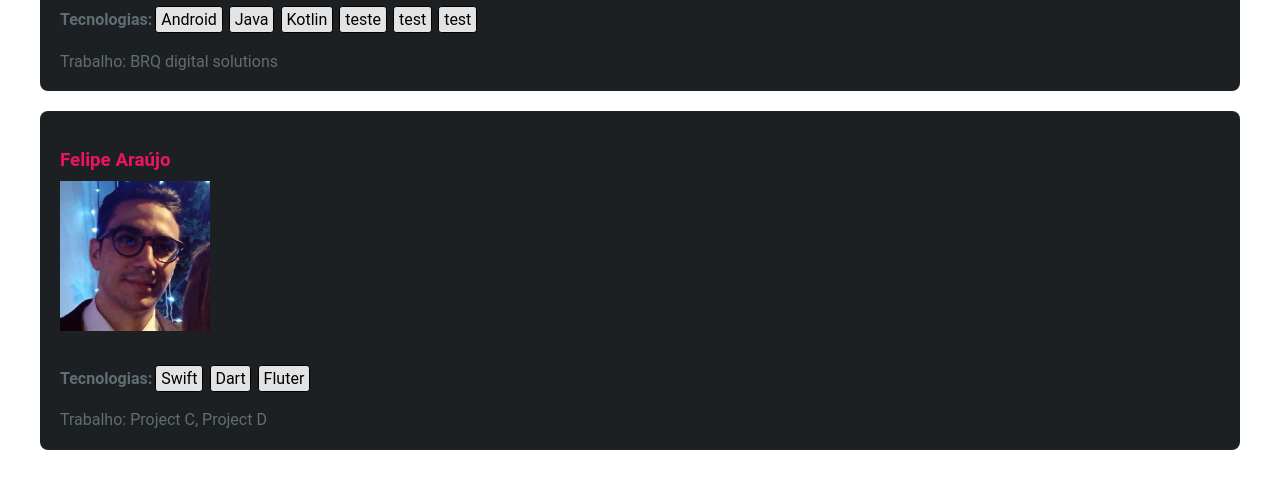
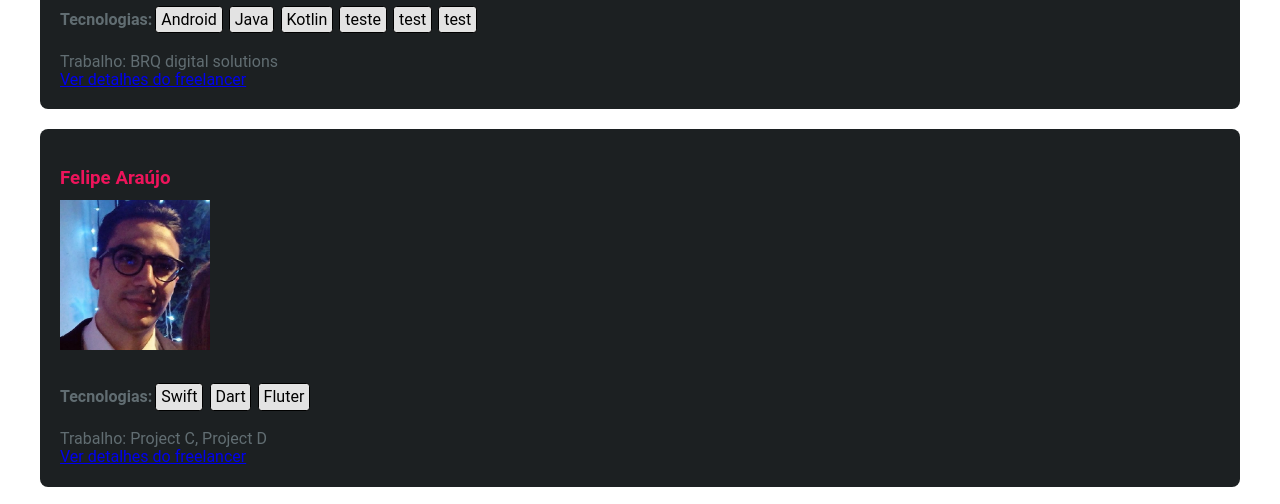
Before and after one commit to Jose-WDG/1mobr_projeto_final_reactjs, a React (Vite) app: page / in a window 1280 px wide. Shown: the part 334-838 px from the top of the page. Before the commit the page ends 804 px from the top, so only its background shows below. Built offline with nearby package versions, Linux system fonts and the light colour scheme.

Commit message:
Criando rotas para detalhe do freelancer.

```diff
--- a/package.json
+++ b/package.json
@@ -24,6 +24,7 @@
     "eslint-plugin-react": "^7.32.2",
     "eslint-plugin-react-hooks": "^4.6.0",
     "eslint-plugin-react-refresh": "^0.3.4",
+    "react-router-dom": "^6.11.2",
     "styled-components": "^5.3.11",
     "vite": "^4.3.2"
   }
--- /dev/null
+++ b/src/components/FreelancerDetails.jsx
@@ -0,0 +1,14 @@
+import { useParams } from 'react-router-dom';
+
+const FreelancerDetails = () => {
+  const { id } = useParams();
+
+  // Use o ID do freelancer para carregar os detalhes do freelancer correspondente
+
+  return (
+    // Renderize os detalhes do freelancer
+    <></>
+  );
+};
+
+export default FreelancerDetails;
--- a/src/components/FreelancerList.jsx
+++ b/src/components/FreelancerList.jsx
@@ -1,5 +1,6 @@
 import React from 'react';
 import styled from 'styled-components';
+import { Link } from 'react-router-dom';
 import SkillItem from './SkillItem';
 
 const FreelancerListContainer = styled.ul`
@@ -40,6 +41,7 @@ const FreelancerRecentWork = styled.p`
 const FreelancerList = () => {
   const freelancers = [
     {
+      id: 1,
       name: 'José Ramalho',
       photo: '/src/assets/foto-jose.jpg',
       technologies: [
@@ -48,6 +50,7 @@ const FreelancerList = () => {
       recentWork: 'BRQ digital solutions',
     },
     {
+      id: 2,
       name: 'Felipe Araújo',
       photo: '/src/assets/foto-felipe.png',
       technologies: ['Swift', 'Dart', 'Fluter'],
@@ -71,6 +74,9 @@ const FreelancerList = () => {
           <FreelancerRecentWork>
             Trabalho: {freelancer.recentWork}
           </FreelancerRecentWork>
+          <Link to={`/freelancer/${freelancer.id}`}>
+    Ver detalhes do freelancer
+  </Link>
         </FreelancerCard>
       ))}
     </FreelancerListContainer>
--- a/src/main.jsx
+++ b/src/main.jsx
@@ -2,10 +2,12 @@ import React from 'react'
 import ReactDOM from 'react-dom/client'
 import Home from './pages/Home.jsx'
 import GlobalStyle from './styles/GlobalStyles.js'
+import Rota from './pages/Routes.jsx'
 
 ReactDOM.createRoot(document.getElementById('root')).render(
   <React.StrictMode>
+    <Rota />
     <GlobalStyle />
-    <Home />
+
   </React.StrictMode>,
 )
--- /dev/null
+++ b/src/pages/Routes.jsx
@@ -0,0 +1,19 @@
+import React from 'react';
+import { BrowserRouter as Router, Routes, Route } from 'react-router-dom';
+import FreelancerList from '../components/FreelancerList';
+import FreelancerDetails from '../components/FreelancerDetails';
+import Home from './Home';
+
+const Rota = () => {
+  return (
+    <Router>
+      <Routes>
+        <Route path="/" element={<Home/>} />
+
+        <Route path="/freelancer/:id" element={<FreelancerDetails />} />
+      </Routes>
+    </Router>
+  );
+};
+
+export default Rota;
```
Also changed, not shown: 1 other file (tests, documents, lock files or other folders).
